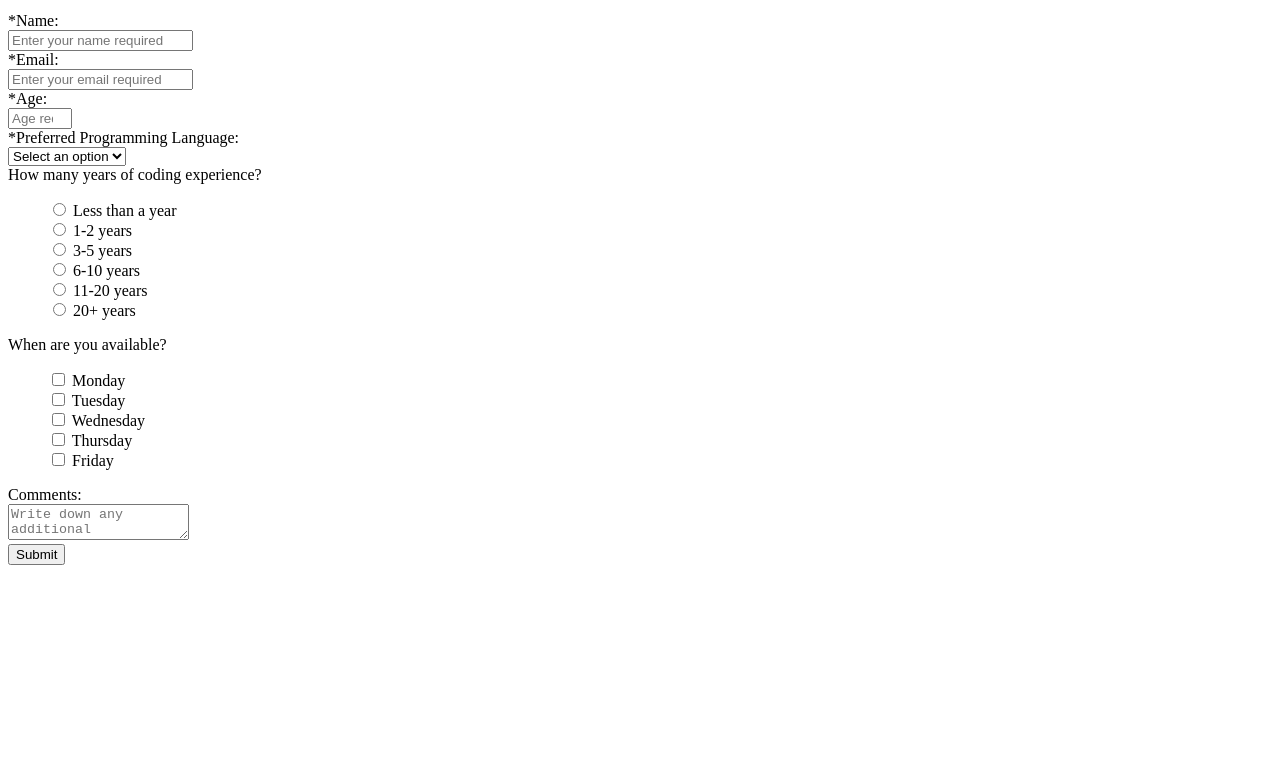
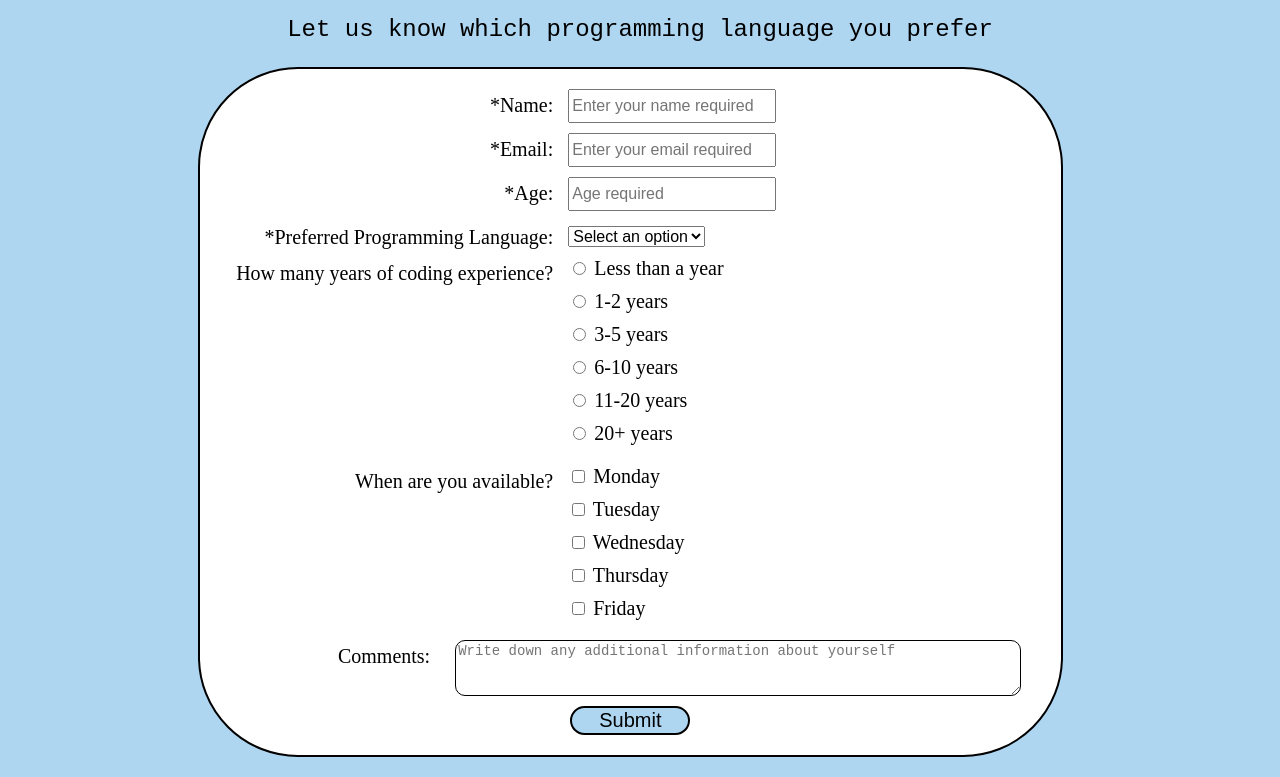
Before and after one commit to cindy-l/cindy-l.github.io, a plain HTML site: page index.html in a window 1280 px wide. Shown: the part 102-879 px from the top of the page. Before the commit the page ends 800 px from the top, so only its background shows below. Drawn offline with Linux system fonts and the light colour scheme.

Commit message:
Update index.html

```diff
--- a/index.html
+++ b/index.html
@@ -1,7 +1,7 @@
 <!DOCTYPE html>
 <html>
     <head>
-        <link rel="stylesheet" href="style-for-survey.css">
+        <link rel="stylesheet" href="main.css">
     </head>
     <div class=Header>
         <h1 id="title"> Survey Form</h1>
```
